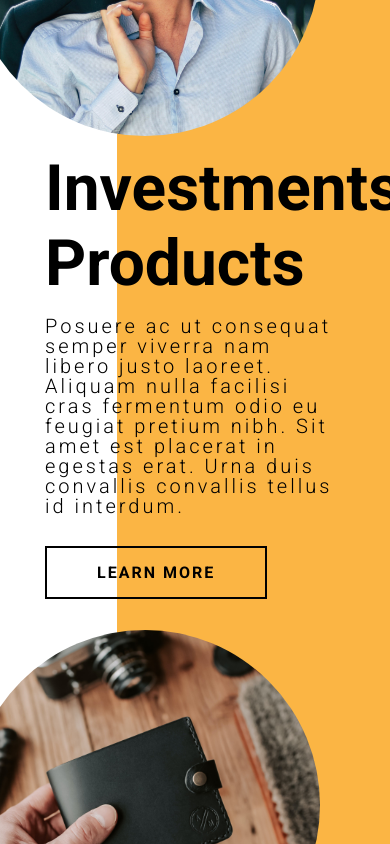
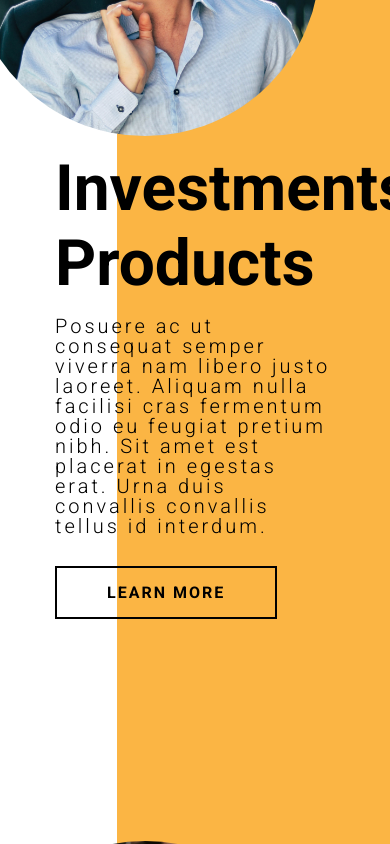
Before and after one commit to Chrism982/responsive-example-layout, a plain HTML site: page index.html in a window 390 px wide. Shown: the part 2160-3004 px from the top of the page. Drawn offline with Linux system fonts and the light colour scheme.

Commit message:
about-us

```diff
--- a/style.css
+++ b/style.css
@@ -132,6 +132,7 @@ header{
     display: flex;
     justify-content: center;
     align-items: center;
+    z-index: 1;
 }
 .bottom {
     width: 100%;
@@ -276,9 +277,13 @@ footer{
             width: 70%;
         }
         .description {
-            width: 300px;
-            font-size: 20px;
+            width: 280px;
+            font-size: 16px;
         }
+        .bottom {
+            top: 50%
+        }
+
     @media(max-width: 300px){
         .description{
             width: 200px;
```
